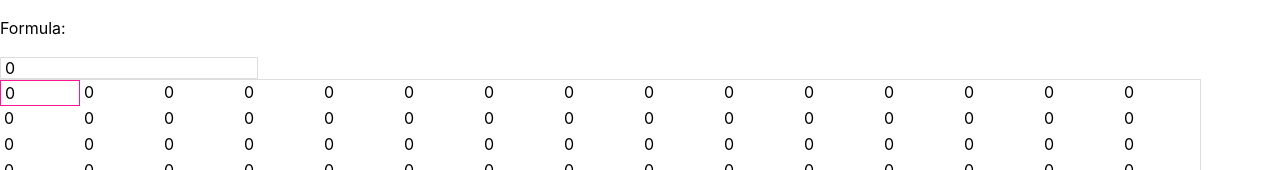
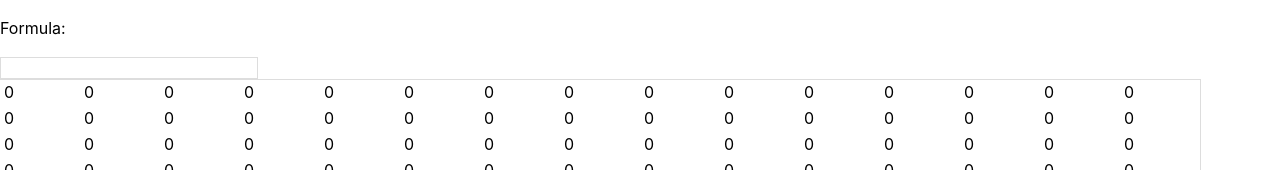
Before and after one commit to fricze/digitz, a React (Vite) app: page / in a window 1280 px wide. Shown: the top 170 px of the page. Built offline with nearby package versions, Linux system fonts and the light colour scheme.

Commit message:
[WIP] Select group

```diff
--- a/src/App.tsx
+++ b/src/App.tsx
@@ -1,8 +1,13 @@
-import { useRef, useState } from "react";
+import { useEffect, useRef, useState } from "react";
 import "./App.css";
 import Mexp from "math-expression-evaluator";
 
+type FocusedCell = string;
+type CellIdxSet = Set<FocusedCell>;
+type SetFocusedCell = React.Dispatch<React.SetStateAction<CellIdxSet>>;
+
 const emptyCellIdx: CellIdx = [-1, -1];
+const emptyCellSet: Set<string> = new Set([``]);
 
 const updateGridValue = (
   grid: Array<Array<string | number>>,
@@ -23,6 +28,12 @@ interface CellProps {
   cellIdx: number;
   setGrid: React.Dispatch<React.SetStateAction<Grid>>;
   isActive: boolean;
+  focusedCell: CellIdxSet;
+  setFocusedCell: SetFocusedCell;
+  isShiftHeld: boolean;
+  setIsShiftHeld: React.Dispatch<React.SetStateAction<boolean>>;
+  mainFocusedCell: string;
+  setMainFocusedCell: React.Dispatch<React.SetStateAction<string>>;
 }
 
 const Cell = ({
@@ -32,6 +43,11 @@ const Cell = ({
   cellIdx,
   setGrid,
   isActive,
+  focusedCell,
+  setFocusedCell,
+  isShiftHeld,
+  mainFocusedCell,
+  setMainFocusedCell,
 }: CellProps) => {
   const ref = useRef<HTMLDivElement>(null);
   const value = cell;
@@ -43,31 +59,102 @@ const Cell = ({
     calc = "Error";
   }
 
+  const isFocused = focusedCell.has(`${rowIdx},${cellIdx}`);
+
+  const cellId = `${rowIdx},${cellIdx}`;
+
+  useEffect(() => {
+    if (mainFocusedCell === cellId) {
+      ref.current?.focus();
+    }
+  }, [mainFocusedCell]);
+
   return (
     <div
       ref={ref}
       className="cell"
-      onClick={() => setActiveCell([rowIdx, cellIdx])}
+      style={{
+        backgroundColor: isActive ? "lightblue" : isFocused ? "lightgray" : "",
+      }}
+      onClick={() => {
+        if (isFocused) {
+          setActiveCell([rowIdx, cellIdx]);
+        } else {
+          setFocusedCell(new Set([`${rowIdx},${cellIdx}`]));
+        }
+      }}
       tabIndex={isActive ? -1 : 0}
       onKeyDown={(e) => {
-        if (e.key === "Enter" && !isActive) {
-          return setActiveCell([rowIdx, cellIdx]);
+        if (isShiftHeld) {
+          if (e.key === "ArrowUp") {
+            setActiveCell(emptyCellIdx);
+            const cellId = `${rowIdx - 1},${cellIdx}`;
+            setMainFocusedCell(cellId);
+            return setFocusedCell((cells) => new Set(cells).add(cellId));
+          }
+
+          if (e.key === "ArrowDown") {
+            setActiveCell(emptyCellIdx);
+            const cellId = `${rowIdx + 1},${cellIdx}`;
+            setMainFocusedCell(cellId);
+            return setFocusedCell((cells) => new Set(cells).add(cellId));
+          }
+
+          if (e.key === "ArrowLeft") {
+            setActiveCell(emptyCellIdx);
+            const cellId = `${rowIdx},${cellIdx - 1}`;
+            setMainFocusedCell(cellId);
+            return setFocusedCell((cells) => new Set(cells).add(cellId));
+          }
+
+          if (e.key === "ArrowRight") {
+            setActiveCell(emptyCellIdx);
+            const cellId = `${rowIdx},${cellIdx + 1}`;
+            setMainFocusedCell(cellId);
+            return setFocusedCell((cells) => new Set(cells).add(cellId));
+          }
+        }
+
+        if (e.key === "Enter") {
+          if (!isActive) {
+            return setActiveCell([rowIdx, cellIdx]);
+          } else {
+            const cellId = `${rowIdx},${cellIdx}`;
+            setMainFocusedCell(cellId);
+            setFocusedCell(new Set([cellId]));
+            return setActiveCell(emptyCellIdx);
+          }
         }
 
         if (e.key === "ArrowUp") {
-          return setActiveCell([rowIdx - 1, cellIdx]);
+          setActiveCell(emptyCellIdx);
+
+          const cellId = `${rowIdx - 1},${cellIdx}`;
+          setMainFocusedCell(cellId);
+          return setFocusedCell(new Set([cellId]));
         }
 
         if (e.key === "ArrowDown") {
-          return setActiveCell([rowIdx + 1, cellIdx]);
+          setActiveCell(emptyCellIdx);
+          const cellId = `${rowIdx + 1},${cellIdx}`;
+          setMainFocusedCell(cellId);
+          return setFocusedCell(new Set([cellId]));
         }
 
         if (e.key === "ArrowLeft") {
-          return setActiveCell([rowIdx, cellIdx - 1]);
+          setActiveCell(emptyCellIdx);
+
+          const cellId = `${rowIdx},${cellIdx - 1}`;
+          setMainFocusedCell(cellId);
+          return setFocusedCell(new Set([cellId]));
         }
 
         if (e.key === "ArrowRight") {
-          return setActiveCell([rowIdx, cellIdx + 1]);
+          setActiveCell(emptyCellIdx);
+
+          const cellId = `${rowIdx},${cellIdx + 1}`;
+          setMainFocusedCell(cellId);
+          return setFocusedCell(new Set([cellId]));
         }
       }}
     >
@@ -102,14 +189,36 @@ const Grid = ({
   grid,
   setGrid,
   activeCell,
+  focusedCell,
+  setFocusedCell,
+  mainFocusedCell,
+  setMainFocusedCell,
 }: {
   grid: Grid;
   setActiveCell: React.Dispatch<React.SetStateAction<CellIdx>>;
   activeCell: CellIdx;
   setGrid: React.Dispatch<React.SetStateAction<Grid>>;
+  focusedCell: CellIdxSet;
+  setFocusedCell: SetFocusedCell;
+  mainFocusedCell: string;
+  setMainFocusedCell: React.Dispatch<React.SetStateAction<string>>;
 }) => {
+  const [isShiftHeld, setIsShiftHeld] = useState(false);
+
   return (
-    <div className="grid">
+    <div
+      className="grid"
+      onKeyDown={(e) => {
+        if (e.key === "Shift") {
+          setIsShiftHeld(true);
+        }
+      }}
+      onKeyUp={(e) => {
+        if (e.key === "Shift") {
+          setIsShiftHeld(false);
+        }
+      }}
+    >
       {grid.map((row, rowIdx) => (
         <div className="row" key={rowIdx}>
           {row.map((cell, cellIdx) => (
@@ -121,6 +230,12 @@ const Grid = ({
               cellIdx={cellIdx}
               setGrid={setGrid}
               isActive={activeCell[0] === rowIdx && activeCell[1] === cellIdx}
+              focusedCell={focusedCell}
+              setFocusedCell={setFocusedCell}
+              isShiftHeld={isShiftHeld}
+              setIsShiftHeld={setIsShiftHeld}
+              mainFocusedCell={mainFocusedCell}
+              setMainFocusedCell={setMainFocusedCell}
             />
           ))}
         </div>
@@ -130,7 +245,9 @@ const Grid = ({
 };
 
 const App = () => {
-  const [activeCell, setActiveCell] = useState<CellIdx>([0, 0]);
+  const [activeCell, setActiveCell] = useState<CellIdx>(emptyCellIdx);
+  const [focusedCell, setFocusedCell] = useState<CellIdxSet>(emptyCellSet);
+  const [mainFocusedCell, setMainFocusedCell] = useState<string>(``);
 
   const [grid, setGrid] = useState<Array<Array<number | string>>>(
     new Array(15).fill(0).map(() => new Array(15).fill(0)),
@@ -150,6 +267,10 @@ const App = () => {
         grid={grid}
         setGrid={setGrid}
         activeCell={activeCell}
+        focusedCell={focusedCell}
+        setFocusedCell={setFocusedCell}
+        mainFocusedCell={mainFocusedCell}
+        setMainFocusedCell={setMainFocusedCell}
       />
     </div>
   );
```
